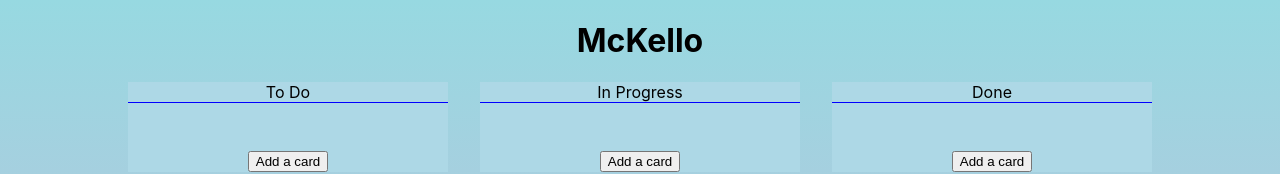
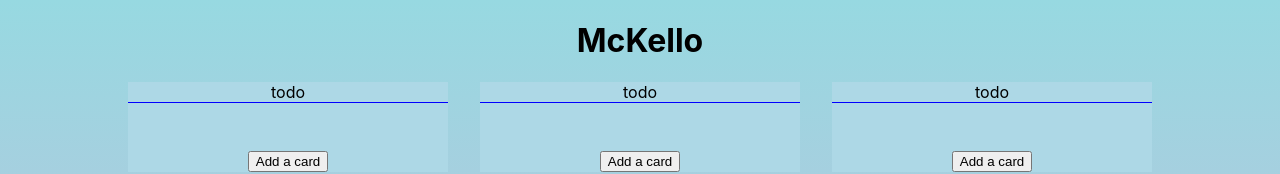
Before and after one commit to markmckenna37/react-project-board, a React (Create React App) app: page / in a window 1280 px wide. Shown: the top 174 px of the page. Built offline with nearby package versions, Linux system fonts and the light colour scheme.

Commit message:
added initial state, mapped columns

```diff
--- a/src/App.tsx
+++ b/src/App.tsx
@@ -2,24 +2,45 @@ import React from 'react';
 import Column from "./components/Column"
 import './App.css';
 
+const initState:any = [
+  {
+    title: "TODO",
+    todos: [],
+    input: ""
+  },
+  {
+    title: "IN PROGRESS",
+    todos: [],
+    input: ""
+  },
+  {
+    title: "COMPLETE",
+    todos: [],
+    input: ""
+  }
+]
+
+
 function App() {
+
+  const [col] = React.useState(initState)
+  //TODO:
+  //Method for handling input changes on add-card
+
+  //Method for handling the addition of an add card
+
+  //method for handling the card shifts between columns
   return (
     <div className="wrapper">
       <div className="mckello">
         <h1>McKello</h1>
         <div className="columnContainer">
-          <Column
-            label="To Do"
-            btnLabel="Move to 'In Progress'"
-          />
-          <Column
-            label="In Progress"
-            btnLabel="Move to 'doing'"
-          />
-          <Column
-            label="Done"
-
-          />
+          {col.map(() => (
+            <Column
+              label={"todo"}
+              btnLabel="Move to 'In Progress'"
+            />
+          ))}
 
         </div>
       </div>
```
